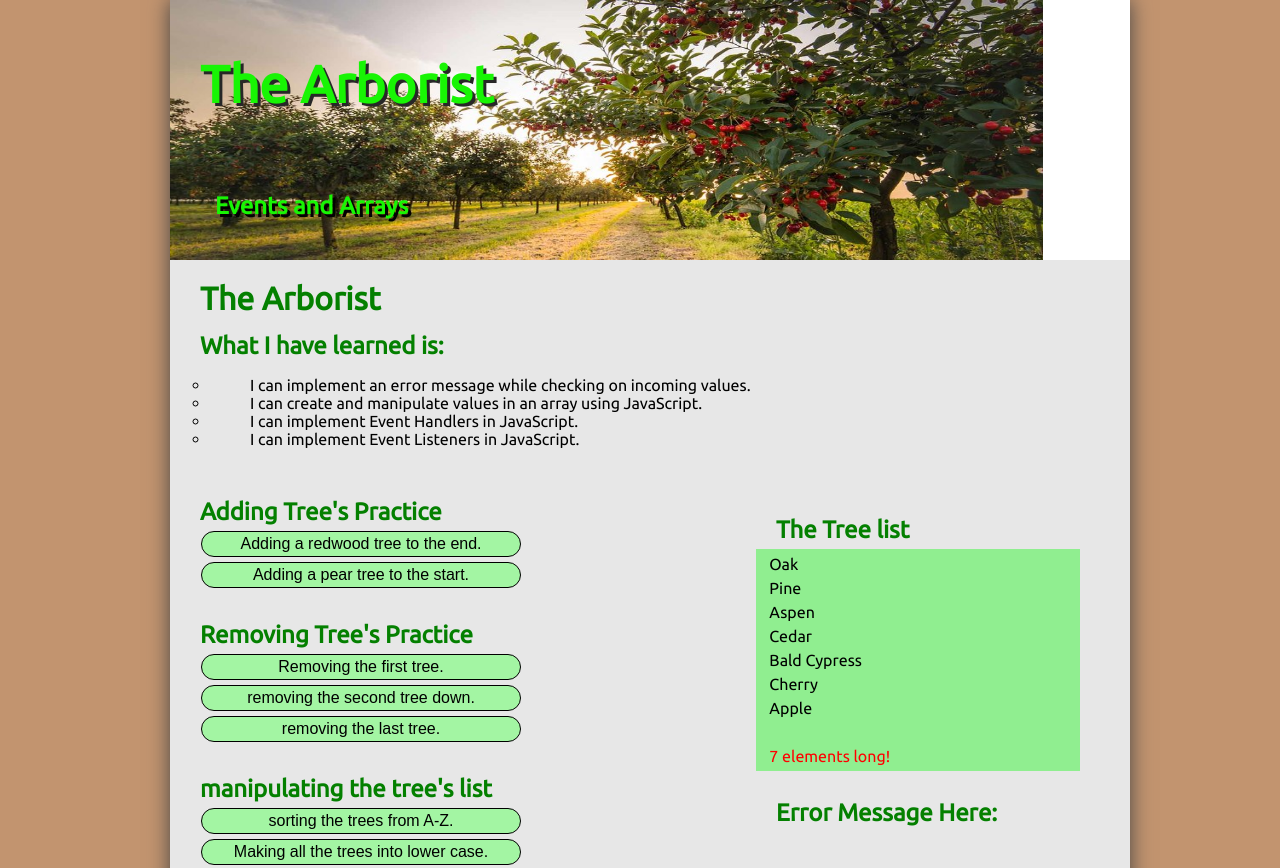
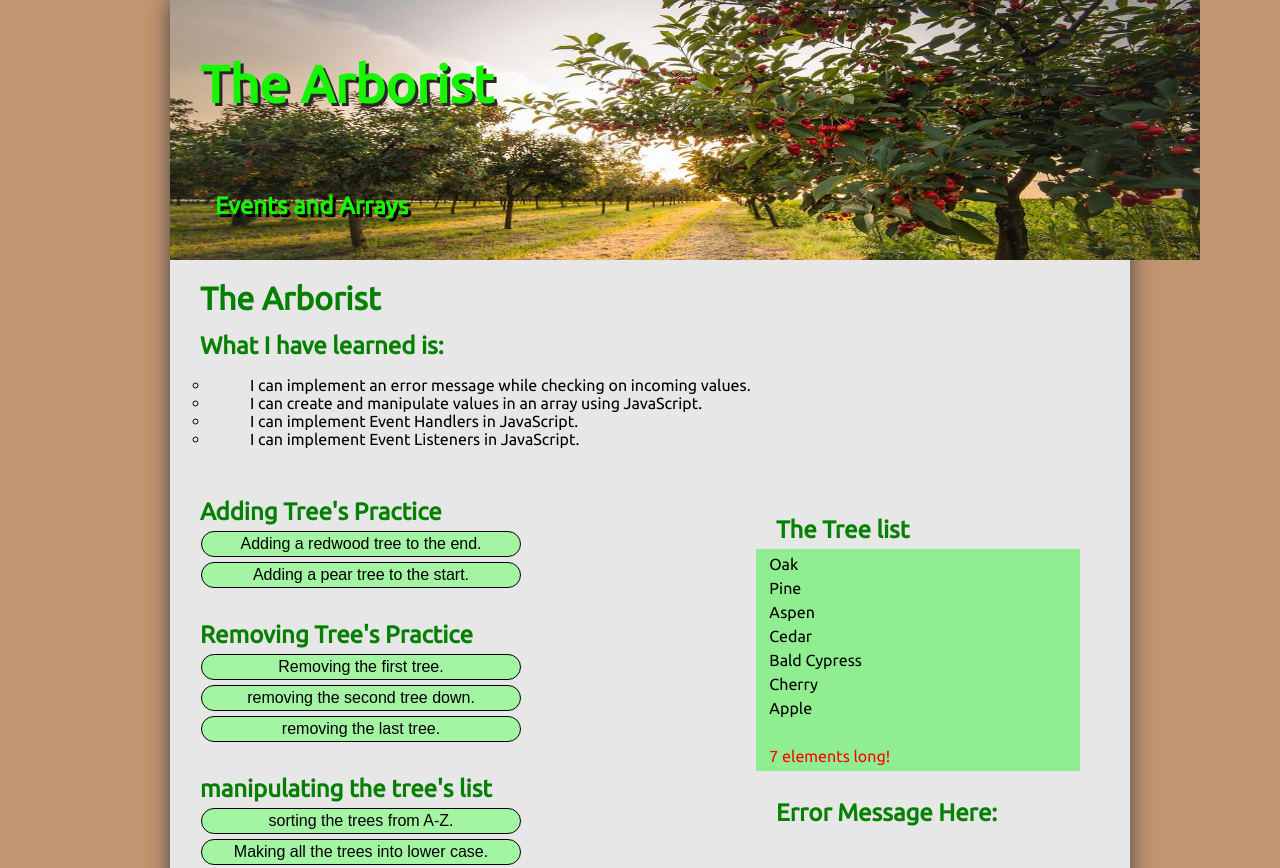
Before and after one commit to PirateTurner1/05-Arborist, a plain HTML site: page index.html in a window 1280 px wide. Shown: the top 868 px of the page. Drawn offline with Linux system fonts and the light colour scheme.

Commit message:
minor fix

```diff
--- a/css/styles.css
+++ b/css/styles.css
@@ -32,7 +32,7 @@ header {
     height: 260px;
     background-image: url("../images/tree_orchard.jpg");
     background-repeat: no-repeat;
-    background-size: 873px 260px;
+    background-size: 1030px 260px;
 }
 
 /* putting in the top header h1-h2*/
```
